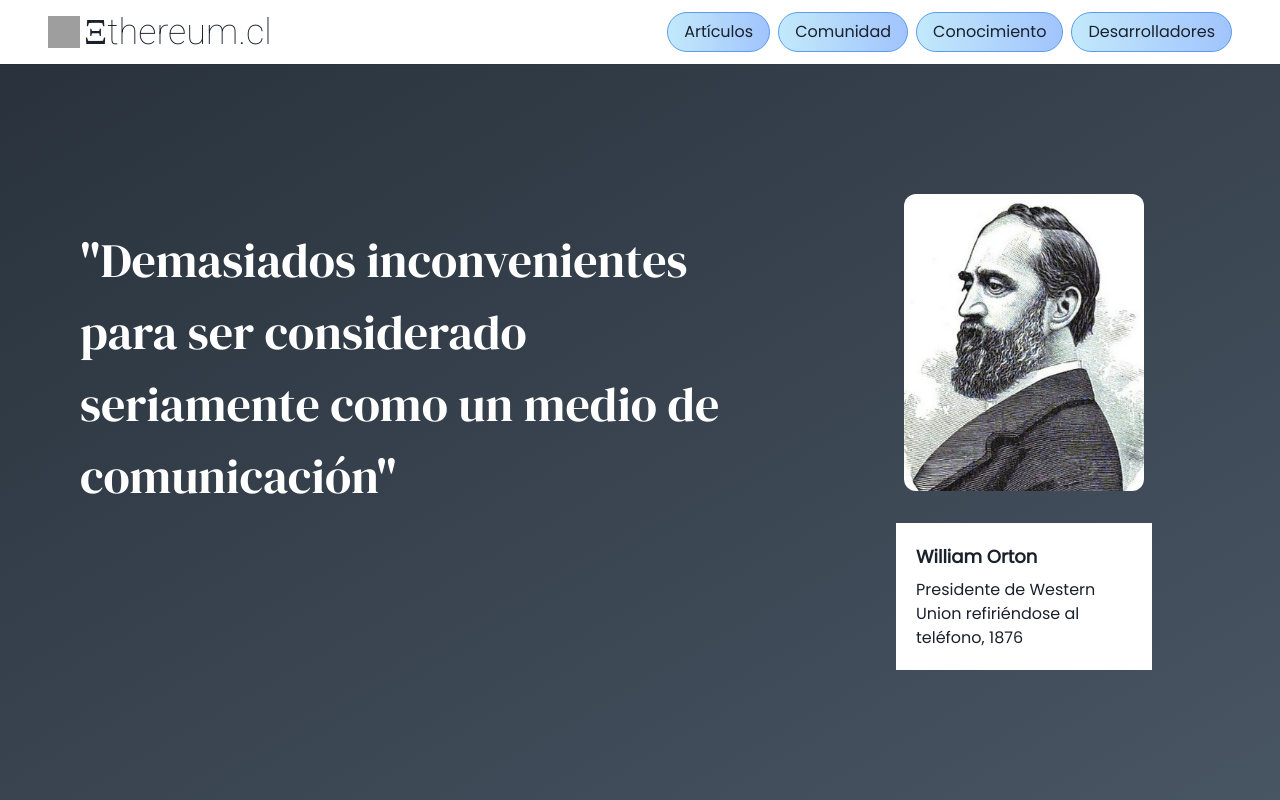
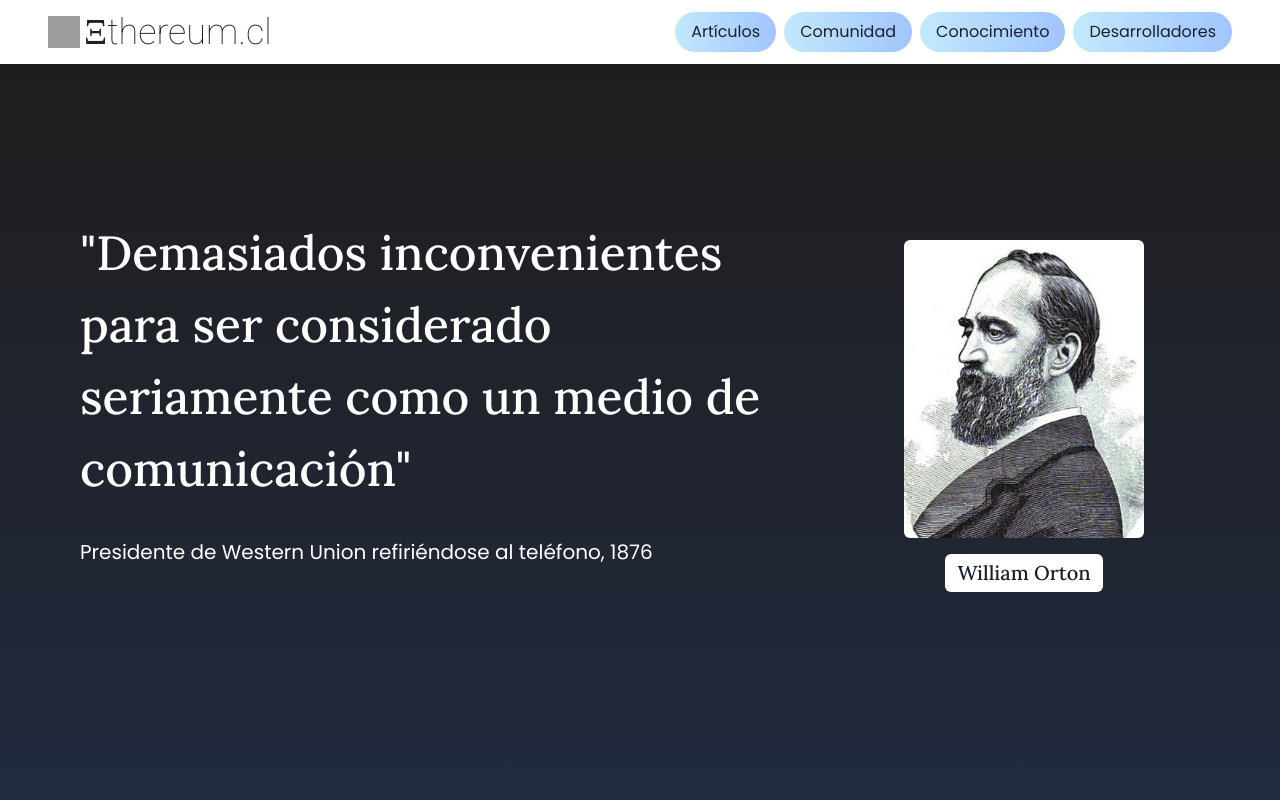
Before and after one commit to natedevxyz/ethereum-cl, a Next.js app: page / in a window 1280 px wide. Shown: the top 800 px of the page. Built offline with nearby package versions, Linux system fonts and the light colour scheme; grey boxes are pictures that could not be loaded; a web font is replaced by a local one.

Commit message:
Update some styles

```diff
--- a/components/Container.js
+++ b/components/Container.js
@@ -114,15 +114,12 @@
 						<Button
 							as={NextLink}
 							href="/wip"
-							borderWidth="1px"
 							bgGradient="linear(to-r, #c2e9fb 0%, #a1c4fd 100%)"
-							borderColor="#5A9DED"
 							fontWeight="normal"
 							borderRadius="full"
 							_hover={{
 								bgGradient: 'linear(to-r, #ffecd2 0%, #fcb69f 100%)',
 								color: 'black',
-								borderColor: '#FB9080',
 							}}
 						>
 							Artículos
@@ -130,15 +127,12 @@
 						<Button
 							as={NextLink}
 							href="/wip"
-							borderWidth="1px"
 							bgGradient="linear(to-r, #c2e9fb 0%, #a1c4fd 100%)"
-							borderColor="#5A9DED"
 							fontWeight="normal"
 							borderRadius="full"
 							_hover={{
 								bgGradient: 'linear(to-r, #ffecd2 0%, #fcb69f 100%)',
 								color: 'black',
-								borderColor: '#FB9080',
 							}}
 						>
 							Comunidad
@@ -146,15 +140,12 @@
 						<Button
 							as={NextLink}
 							href="/wip"
-							borderWidth="1px"
 							bgGradient="linear(to-r, #c2e9fb 0%, #a1c4fd 100%)"
-							borderColor="#5A9DED"
 							fontWeight="normal"
 							borderRadius="full"
 							_hover={{
 								bgGradient: 'linear(to-r, #ffecd2 0%, #fcb69f 100%)',
 								color: 'black',
-								borderColor: '#FB9080',
 							}}
 						>
 							Conocimiento
@@ -162,15 +153,12 @@
 						<Button
 							as={NextLink}
 							href="/wip"
-							borderWidth="1px"
 							bgGradient="linear(to-r, #c2e9fb 0%, #a1c4fd 100%)"
-							borderColor="#5A9DED"
 							fontWeight="normal"
 							borderRadius="full"
 							_hover={{
 								bgGradient: 'linear(to-r, #ffecd2 0%, #fcb69f 100%)',
 								color: 'black',
-								borderColor: '#FB9080',
 							}}
 						>
 							Desarrolladores
--- a/package.json
+++ b/package.json
@@ -13,7 +13,7 @@
     "@chakra-ui/react": "^2.4.3",
     "@emotion/react": "^11.10.5",
     "@emotion/styled": "^11.10.5",
-    "@fontsource/dm-serif-display": "^4.5.9",
+    "@fontsource/lora": "^4.5.13",
     "@fontsource/poppins": "^4.5.10",
     "@fontsource/roboto": "^4.5.8",
     "framer-motion": "^7.6.19",
--- a/pages/index.js
+++ b/pages/index.js
@@ -1,8 +1,7 @@
 import Head from 'next/head';
 import Container from '../components/Container';
 import Footer from '../components/Footer';
-import '@fontsource/poppins';
-import '@fontsource/dm-serif-display';
+import '@fontsource/lora/500.css';
 import { Flex, Image, Text, Box } from '@chakra-ui/react';
 
 export default function Home() {
@@ -17,55 +16,62 @@
 			<Container>
 				<Flex
 					h={'92vh'}
-					bgGradient="linear(to-br, #29323c 0%, #485563 100%)"
+					bgGradient="linear(to-b, #1E1E1E 0%, #222A3E 100%)"
 					flexDirection={{ base: 'column', md: 'row' }}
 					alignItems="center"
 					justifyContent="space-evenly"
 				>
-					<Text
-						fontFamily="DM Serif Display"
-						fontSize={{ base: '3xl', md: '5xl' }}
-						color="white"
+					<Flex
+						flexDirection="column"
 						mr={{ base: 10, md: 0 }}
 						ml={{ base: 10, md: 20 }}
-						pb={{ base: 0, md: 32 }}
+						pb={{ base: 0, md: 20 }}
 					>
-						"Demasiados inconvenientes para ser considerado seriamente como un
-						medio de comunicación"
-					</Text>
+						<Text
+							fontFamily="Lora"
+							fontSize={{ base: '3xl', md: '5xl' }}
+							fontWeight={500}
+							color="white"
+							mb={{ base: 4, md: 8 }}
+						>
+							"Demasiados inconvenientes para ser considerado seriamente como un
+							medio de comunicación"
+						</Text>
+						<Text fontSize={{ base: 'md', md: 'xl' }} color="white">
+							Presidente de Western Union refiriéndose al teléfono, 1876
+						</Text>
+					</Flex>
 					<Flex
 						flexDirection="column"
 						alignItems="center"
 						minWidth={{ md: '40%' }}
+						pb={{ md: 8 }}
 					>
 						<Image
 							src="/william-orton.jpg"
 							fit="contain"
 							maxW={{ base: '10rem', md: '15rem' }}
-							borderRadius="xl"
-							mb={8}
+							borderRadius="md"
+							mb={4}
 						/>
-						<Flex
-							flexDirection="column"
+						<Text
+							fontWeight={500}
+							fontSize={{ base: 'md', md: 'xl' }}
 							bg="white"
-							mx={14}
-							p={5}
-							maxWidth={{ md: '50%' }}
+							borderRadius="md"
+							py={1}
+							px={3}
+							fontFamily="Lora"
 						>
-							<Text fontWeight="bold" fontSize="lg" mb={2}>
-								William Orton
-							</Text>
-							<Text fontSize="md">
-								Presidente de Western Union refiriéndose al teléfono, 1876
-							</Text>
-						</Flex>
+							William Orton
+						</Text>
 					</Flex>
 				</Flex>
 				<Flex
 					h={'92vh'}
 					flexDirection={{ base: 'column', md: 'row' }}
 					alignItems="center"
-					justifyContent={{ base: 'space-around', md: 'space-evenly' }}
+					justifyContent="space-evenly"
 					mx={7}
 				>
 					<Image
--- a/pages/wip.js
+++ b/pages/wip.js
@@ -1,8 +1,6 @@
 import Head from 'next/head';
 import Container from '../components/Container';
 import Footer from '../components/Footer';
-import '@fontsource/poppins';
-import '@fontsource/dm-serif-display';
 import { Flex, Image, Text } from '@chakra-ui/react';
 
 export default function Home() {
```
Also changed, not shown: 1 other file (tests, documents, lock files or other folders).
